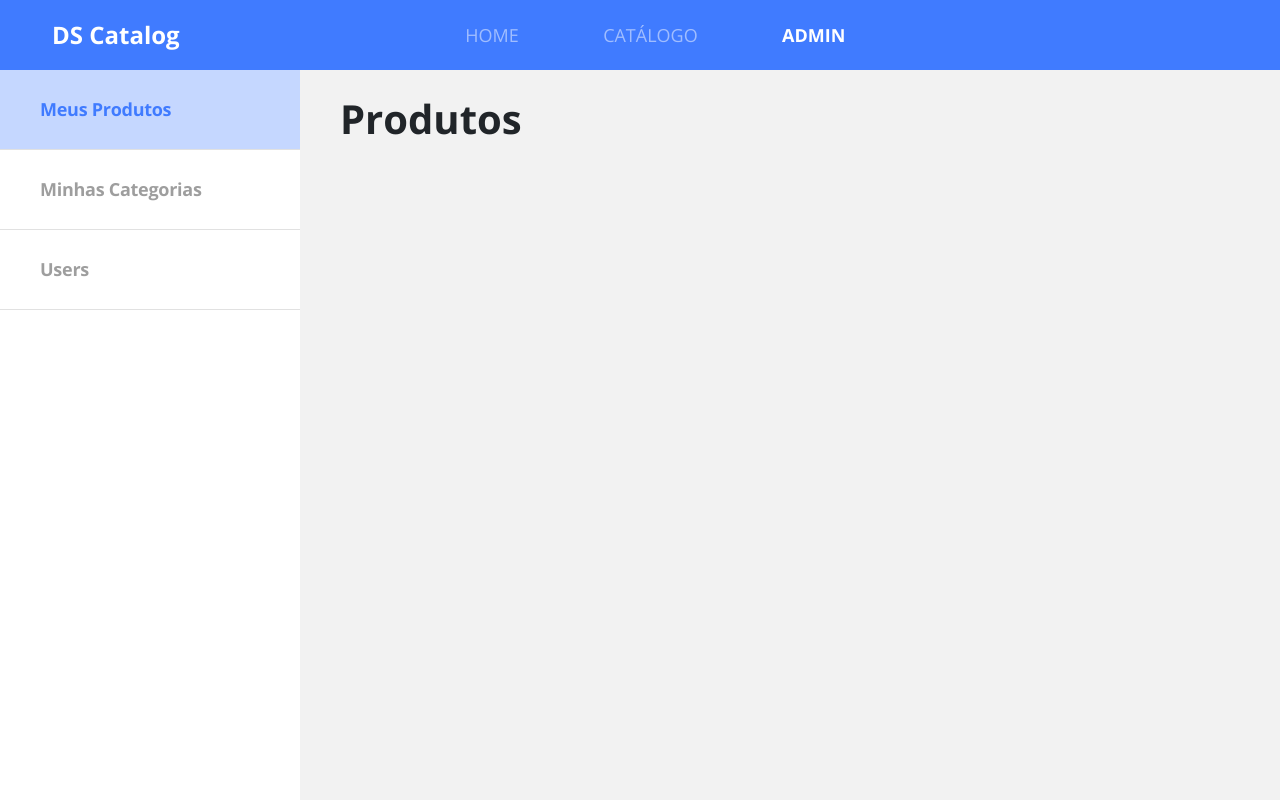
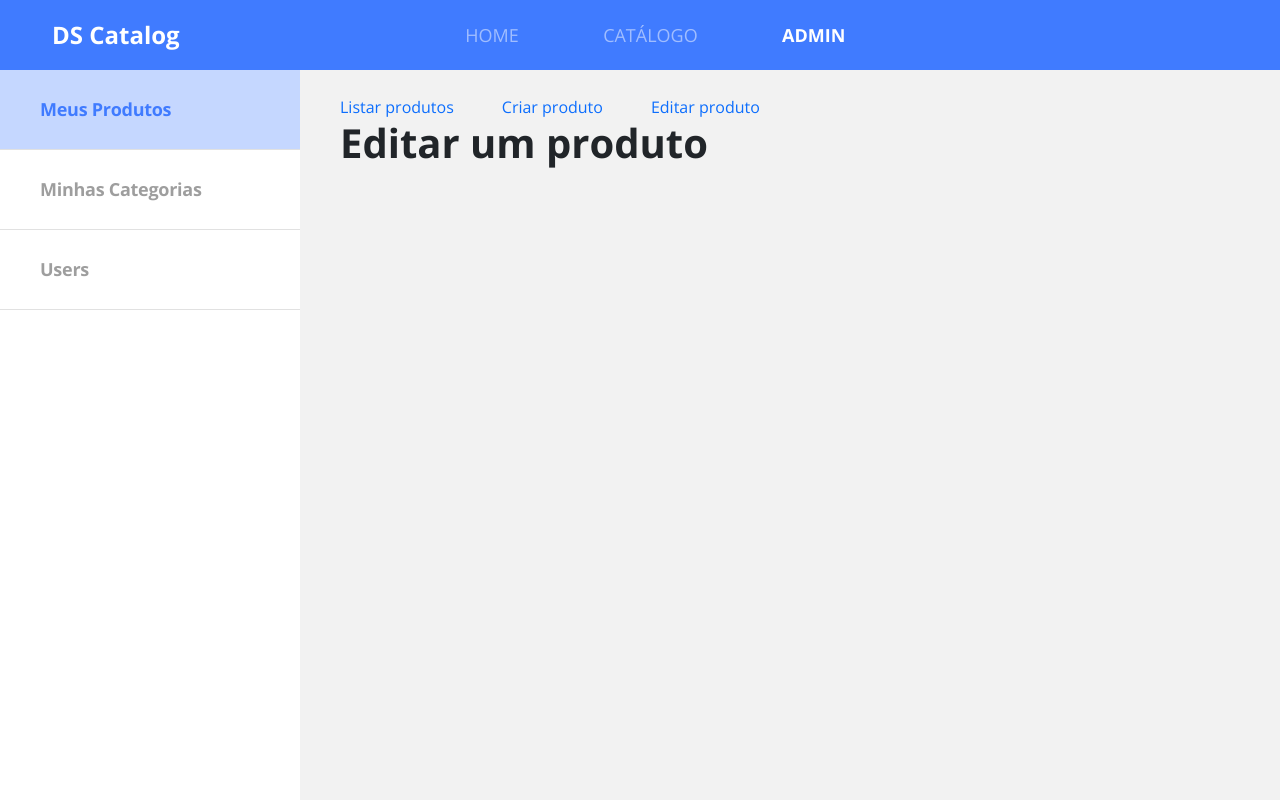
Before and after one commit to LeonelSousa55/dscatalog-bootcamp, a React (Create React App) app in the folder frontend/: page /admin/products/admin/products in a window 1280 px wide. Before the commit this address led to /admin/products/admin/products. Built offline with nearby package versions, Linux system fonts and the light colour scheme.

Commit message:
Router products 100%

```diff
--- a/frontend/src/Routes.tsx
+++ b/frontend/src/Routes.tsx
@@ -1,4 +1,4 @@
-import { BrowserRouter, Switch, Route } from 'react-router-dom';
+import { BrowserRouter, Switch, Route, Redirect } from 'react-router-dom';
 import Navbar from './core/components/Navbar';
 import Admin from './pages/Admin';
 import Catalog from './pages/Catalog';
@@ -19,6 +19,7 @@
                 <ProductDetails />
             </Route>
             <Route path="/admin">
+                <Redirect to="admin/products" />
                 <Admin />
             </Route>
         </Switch>
--- /dev/null
+++ b/frontend/src/pages/Admin/components/Products/index.tsx
@@ -0,0 +1,30 @@
+import { Link, Route, Switch } from "react-router-dom"
+
+const Products = () => {
+    return (
+        <div>
+            <Link to="/admin/products" className="me-5">
+                Listar produtos
+            </Link>
+            <Link to="/admin/products/create" className="me-5">
+                Criar produto
+            </Link>
+            <Link to="/admin/products/10" className="me-5">
+                Editar produto
+            </Link>
+            <Switch>
+                <Route path="/admin/products" exact>
+                    <h1>Exibir a listagem de produtos</h1>
+                </Route>
+                <Route path="/admin/products/create">
+                    <h1>Criar novo produto</h1>
+                </Route>
+                <Route path="/admin/products/:productId">
+                    <h1>Editar um produto</h1>
+                </Route>
+            </Switch>
+        </div>
+    )
+}
+
+export default Products;
--- a/frontend/src/pages/Admin/index.tsx
+++ b/frontend/src/pages/Admin/index.tsx
@@ -1,5 +1,6 @@
 import { Route, Switch } from "react-router-dom";
 import NavBar from "./components/NavBar";
+import Products from "./components/Products";
 import './styles.scss';
 
 const Admin = () => (
@@ -8,7 +9,7 @@
         <div className="admin-content">
             <Switch>
                 <Route path="/admin/products">
-                    <h1>Produtos</h1>
+                    <Products />
                 </Route>
                 <Route path="/admin/categories">
                     <h1>Categorias</h1>
```
